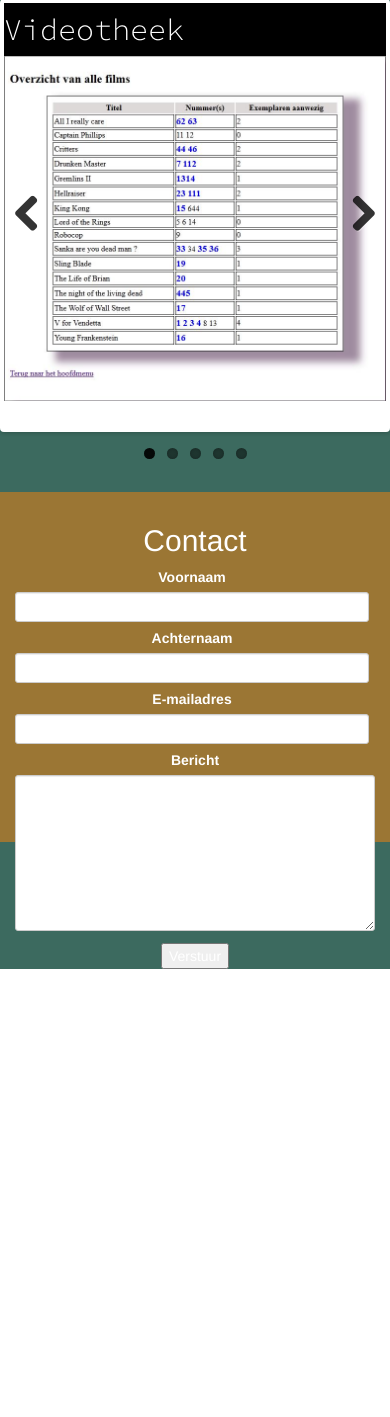
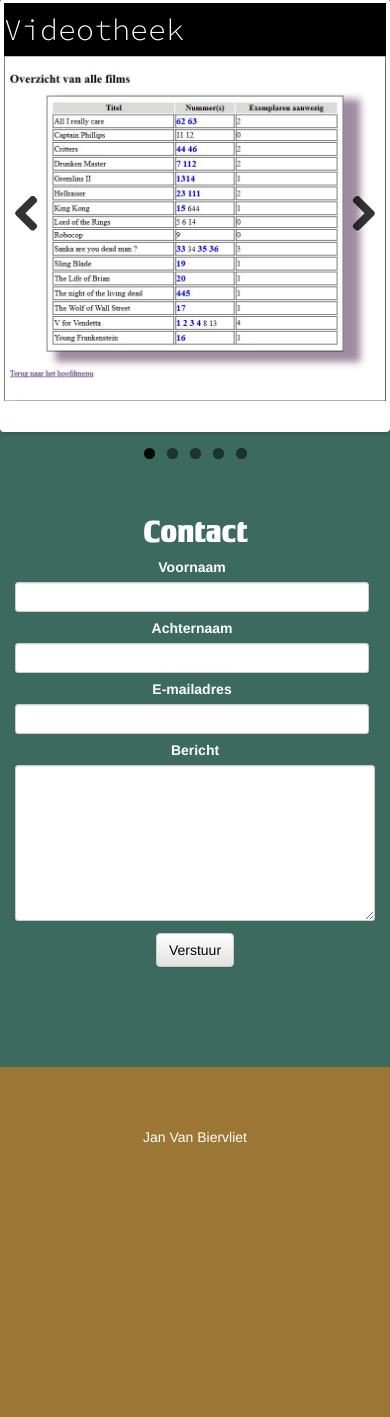
Before and after one commit to beerfleet/portfolio, a PHP site: template src/PF/Portfolio/html/homepage.html.twig in a window 390 px wide. Shown: the part 1674-3091 px from the top of the page. Before the commit the page ends 2643 px from the top, so only its background shows below. Run offline with PHP 8.4, Linux system fonts and the light colour scheme; the template is opened without the code that fills it, so the values that code supplies are empty; some libraries are stand-ins or nearby versions.

Commit message:
Contact added

```diff
--- a/css/stijl.css
+++ b/css/stijl.css
@@ -53,6 +53,14 @@ body {
   background-color: #3C6A5F;
   padding-top: 212px;
 }
+#err_boodschap {
+  background: red;
+  color: white;
+}
+#bericht {
+  background: green;
+  color: white;
+}
 #bio {
   background-color: white;
 }
@@ -100,7 +108,6 @@ body {
   background: orange;
 }
 .subtitlebar {
-  font-family: Odd;
   background: black;
   color: white;
 }
@@ -128,6 +135,13 @@ body {
 }
 #nav li a:hover {
   color: #cccccc;
+}
+/*contact*/
+#contact {
+  color: white;
+}
+#contact input[type="submit"] {
+  color: black;
 }
 /*footer*/
 #footer {
@@ -165,6 +179,10 @@ body {
   margin: 0;
   padding: 10px 0 10px 0;
 }
+.subtitlebar {
+  font-family: Odd;
+}
+
 .subtitlebar p {
   margin:0;
   padding-top: 10px;
@@ -230,14 +248,12 @@ body {
 
 
 
-
 /* CONTENT */
 #showcase-content {
   width: 100%;
   padding: 0;
 }
 .over-mezelf {
-  /*border: 1px #265046 solid;*/
   height: 260px;
   padding-left: 1px;
   padding-right: 1px;
@@ -305,6 +321,37 @@ body {
   font-size: 0.5em;
   font-family: Even;
 }
+/*flexslider*/
+.flexslider {
+  margin: 0 auto;
+}
+.flexslider img {
+  margin: 0 auto;
+  max-width: 880px;
+}
+
+
+
+
+/*CONTACT*/
+#contact {
+  padding-bottom: 100px;
+}
+#contact textarea {
+  height: auto;
+}
+#contact input.form-control {
+  margin-bottom: 6px;
+}
+#contact .col-sm-4 {
+  padding-right: 6px;
+}
+#contact .col-sm-12 {
+  padding-top: 12px;
+}
+#contact div {
+  text-align: center;
+}
 
 
 
@@ -312,21 +359,7 @@ body {
 /* FOOTER */
 #footer {
   width: 100%;
-}
-#footer textarea {
-  height: auto;
-}
-#footer input.form-control {
-  margin-bottom: 6px;
-}
-#footer .col-sm-4 {
-  padding-right: 6px;
-}
-#footer .col-sm-12 {
-  padding-top: 12px;
-}
-#footer div {
-  text-align: center;
+  padding-top: 60px;
 }
 #footer, .push {
   height: 350px;
--- a/js/home.js
+++ b/js/home.js
@@ -63,5 +63,6 @@ function addButtonHandlers() {
 function slider() {
   $('.flexslider').flexslider({
     animation: "slide"
+
   });
 }
--- a/src/PF/Portfolio/Business/MailerService.php
+++ b/src/PF/Portfolio/Business/MailerService.php
@@ -9,7 +9,7 @@ namespace PF\Portfolio\Business;
  */
 class MailerService {
   public function verzend_mail($from, $message) {
-    $to = "admin@janvanbiervliet.be";
+    $to = "devel@janvanbiervliet.be";
     $subject = "Contact verzoek";
     $headers = "From: $from" . "\r\n" .
             "X-Mailer: PHP/" . phpversion();
--- a/src/PF/Portfolio/html/base.twig
+++ b/src/PF/Portfolio/html/base.twig
@@ -29,14 +29,14 @@
     <div id="content">
 
       <!-- (error) messages -->
-      <div id="err_boodschap">
+      <div id="err_boodschap" class="centreer">
         <span >{{ fout }}</span>
         <noscript>
         Javascript is uitgeschakeld .Deze site vereist JavaScript om de
         volledige functionaliteit toe te laten !
         </noscript>
       </div>
-      <div id="bericht">
+        <div id="bericht" class="centreer">
         <span >{{ bericht }}</span>
       </div>
 
--- a/src/PF/Portfolio/html/footer.twig
+++ b/src/PF/Portfolio/html/footer.twig
@@ -1,30 +1,3 @@
-<div id="footer">
-  <div class="container">
-    <div class="row">
-      <div class="col-sm-12">
-        <h2>Contact</h2>
-      </div>
-    </div>
-    <form class="form-horizontal" action="verzend_mail.ph">
-      <div class="row">
-        <div class="col-sm-4 form-group-sm">
-          <label for="voornaam">Voornaam</label>
-          <input class="form-control" type="text" id="voornaam" name="voornaam" />
-          <label for="achternaam">Achternaam</label>
-          <input class="form-control" type="text" id="achternaam" name="achternaam" />
-          <label for="email">E-mailadres</label>
-          <input class="form-control" type="email" id="email" name="email" />
-        </div>
-        <div class="col-sm-8 form-group-sm">
-          <label for="message">Bericht</label>
-          <textarea id="message" class="form-control" rows="8"></textarea>
-        </div>
-      </div>
-      <div class="row">
-        <div class="col-sm-12">
-          <input type="submit" value="Verstuur" />
-        </div>
-      </div>
-    </form>
-  </div>
+<div id="footer" class="centreer">
+  Jan Van Biervliet
 </div>
--- a/src/PF/Portfolio/html/homepage_content.twig
+++ b/src/PF/Portfolio/html/homepage_content.twig
@@ -123,5 +123,35 @@
         </a>
       </li>
     </ul>
+  </div><!-- EINDE FLEXSLIDER MOIJN PROJECTEN -->
+
+  <div id="contact" class="container">
+    <div class="row">
+      <div class="col-sm-12">
+        <span class="titlebar orangebg"><h2>Contact</h2></span>
+      </div>
+    </div>
+    <form class="form-horizontal" action="verzend_mail.php" method="post">
+      <div class="row">
+        <div class="col-sm-4 form-group-sm">
+          <label for="voornaam">Voornaam</label>
+          <input class="form-control" type="text" id="voornaam" name="voornaam" />
+          <label for="achternaam">Achternaam</label>
+          <input class="form-control" type="text" id="achternaam" name="achternaam" />
+          <label for="email">E-mailadres</label>
+          <input class="form-control" type="email" id="email" name="email" />
+        </div>
+        <div class="col-sm-8 form-group-sm">
+          <label for="message">Bericht</label>
+          <textarea id="message" class="form-control" rows="8" name="bericht"></textarea>
+        </div>
+      </div>
+      <div class="row">
+        <div class="col-sm-12">
+          <input class="btn btn-default" type="submit" value="Verstuur" />
+
+        </div>
+      </div>
+    </form>
   </div>
 </div><!-- EINDE CONTAINER -->
```
Also changed, not shown: verzend_mail.php (+12 -4 lines). Lines whose indentation alone changed are shown as unchanged.
